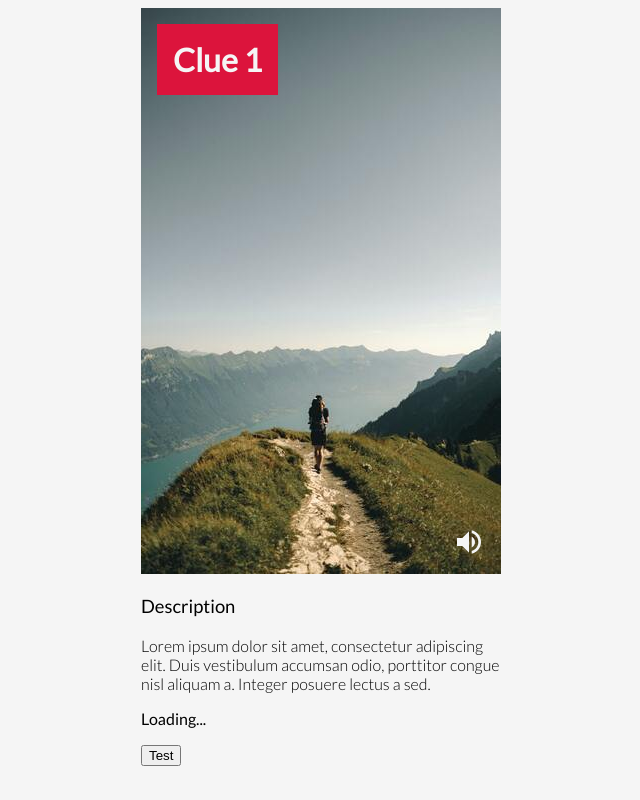
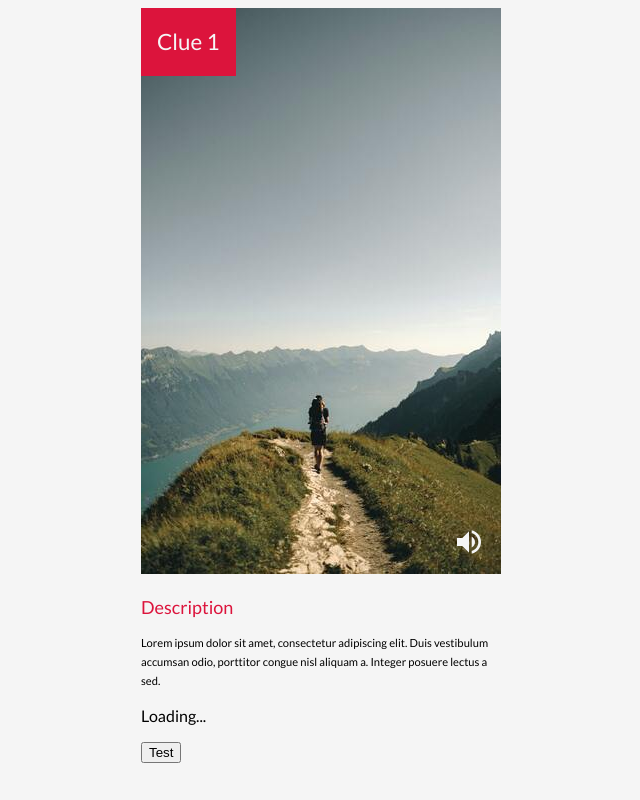
Before and after one commit to brunomendoza/treasure-geo-spa, a React app: page / in a window 1280 px wide. Shown: the whole page, without its empty margins (319-959 px from the left). Built offline with nearby package versions, Linux system fonts and the light colour scheme; no server answers.

Commit message:
App design was accomodated to the figma sketch

```diff
--- a/src/Coordinates.js
+++ b/src/Coordinates.js
@@ -20,8 +20,9 @@ function Coordinates() {
 
                 return (
                     <div className="clue__coordinates">
-                        <h4>Current Location</h4>
-                        <p><span className="material-icons">location_on</span> {position.coords.latitude}, {position.coords.longitude}</p>
+                        <h3><span className="material-icons">location_on</span>&nbsp;Your Location</h3>
+                        <p>lat: {position.coords.latitude}</p>
+                        <p>lon: {position.coords.longitude}</p>
                     </div>
                 )
             }
--- a/src/style.scss
+++ b/src/style.scss
@@ -9,6 +9,11 @@ body {
     font-family: 'Lato', sans-serif;
 }
 
+h1, h2, h3, h4, h5, h6 {
+    margin: 0;
+    padding: 0;
+}
+
 .clue {
     max-width: 360px;
     margin: 0 auto;
@@ -17,6 +22,7 @@ body {
 
     .clue__heading {
         position: relative;
+        margin: 0 0 1rem 0;
         color: $primary-color;
 
         .clue__title {
@@ -24,9 +30,11 @@ body {
             padding: 1rem;
             position: absolute;
             margin: 0;
-            top: 1rem;
-            left: 1rem;
-            font-size: 2rem;
+            top: 0;
+            left: 0;
+            font-size: 1.4rem;
+            font-weight: 400;
+            line-height: 1.6;
         }
 
         .clue__speaker {
@@ -47,21 +55,24 @@ body {
     }
 
     .clue__body {
-
-        .clue__description {
+        .clue__description, .clue__coordinates {
             h3 {
+                color: $accent-color;
                 font-weight: 400;
-                font-size: 1.15rem;
+                font-size: 1.125rem;
+                line-height: 1.6;
             }
 
             p {
-                font-weight: 300;
+                font-size: 0.7rem;
+                line-height: 1.7;
+                font-weight: 400;
             }
         }
 
         .clue__coordinates {
-            h3 {
-                font-weight: 400;
+            span {
+                color: $accent-color;
             }
         }
     }
```
